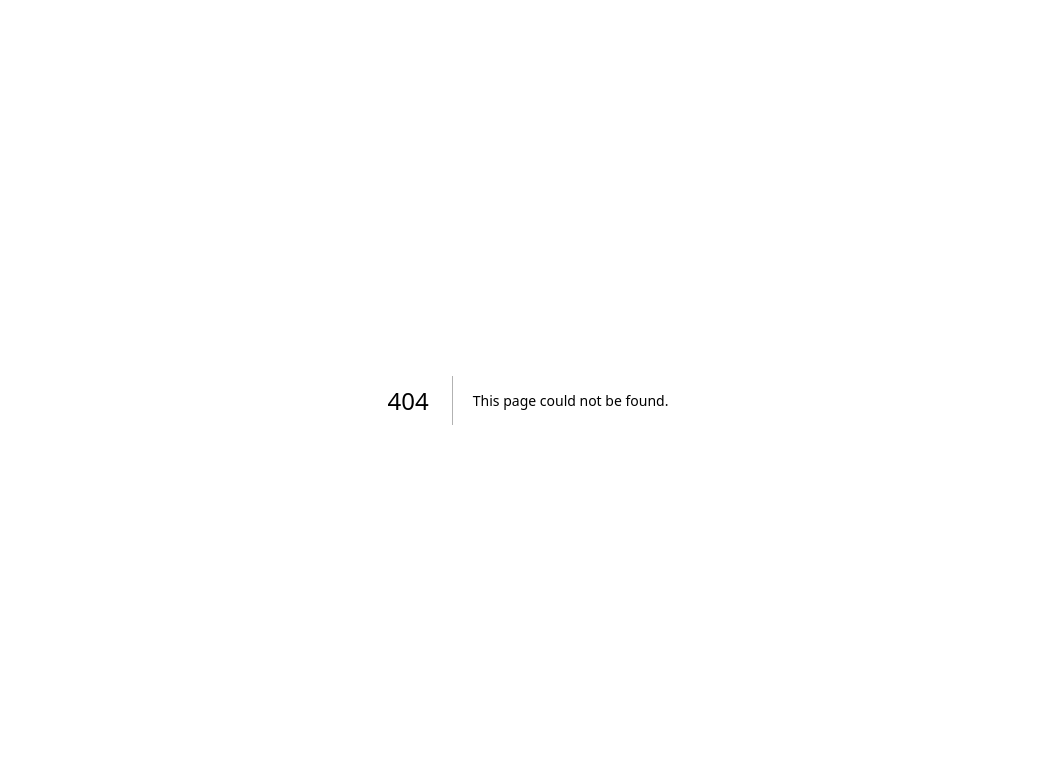
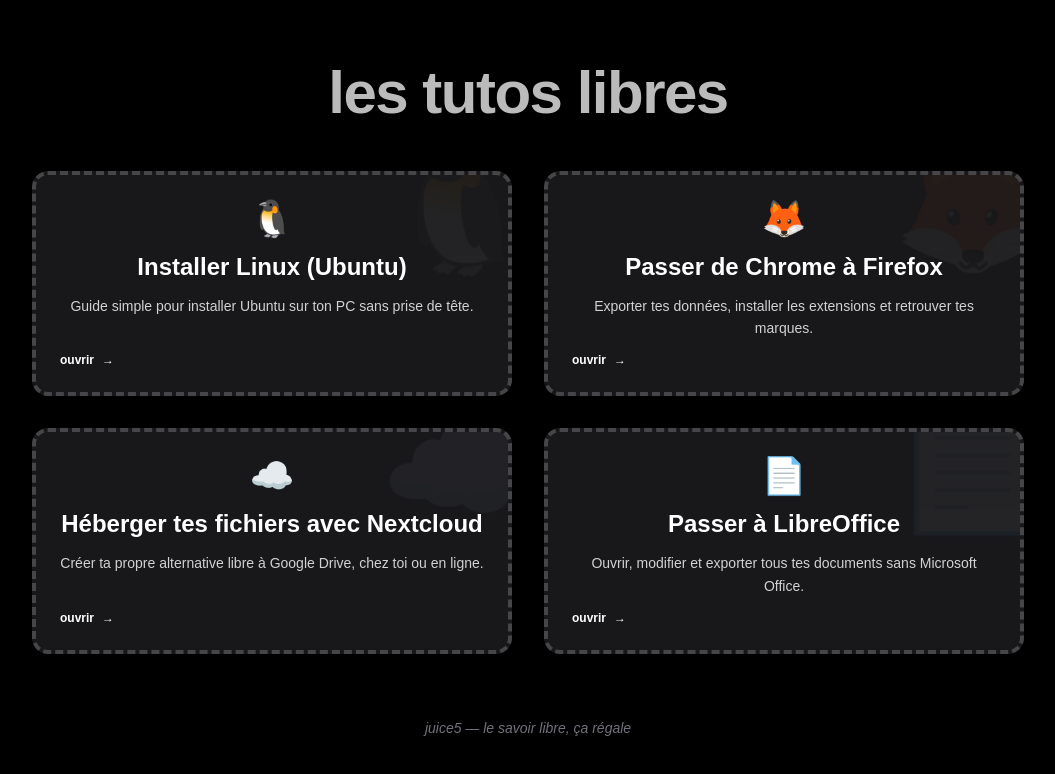
Before and after one commit to lucianmocan/nuit-info-2025, a Next.js app: page /tuto in a window 1280 px wide. Before the commit this address had no page. Shown: the top 774 px of the page, without its empty margins (112-1167 px from the left). Built offline with nearby package versions, Linux system fonts and the light colour scheme.

Commit message:
feat(tuto): Ajout page principale.

```diff
--- a/app/page.tsx
+++ b/app/page.tsx
@@ -225,6 +225,7 @@
             </Link>
 
             <div className="group relative cursor-pointer overflow-hidden rounded-2xl border-4 border-dashed border-white/20 bg-zinc-900 p-6 transition-all hover:rotate-2 hover:scale-105 hover:border-solid hover:border-white hover:bg-zinc-800">
+              <Link href="/tuto" className="group relative cursor-pointer overflow-hidden rounded-2xl border-4 border-dashed border-white/20 bg-zinc-900 p-6 transition-all hover:rotate-2 hover:scale-105 hover:border-solid hover:border-white hover:bg-zinc-800">
               <div className="absolute -left-8 -top-8 text-9xl opacity-5 transition-all group-hover:-rotate-12 group-hover:scale-110">
                 📚
               </div>
@@ -240,6 +241,7 @@
                   j'y vais <span className="transition-transform group-hover:translate-x-1">→</span>
                 </div>
               </div>
+              </Link>
             </div>
           </div>
 
--- /dev/null
+++ b/app/tuto/page.tsx
@@ -0,0 +1,76 @@
+"use client";
+
+import Image from "next/image";
+import Link from "next/link";
+import { useState } from "react";
+
+export default function TutosLibres() {
+  const tutos = [
+    {
+      titre: "Installer Linux (Ubuntu)",
+      description:
+        "Guide simple pour installer Ubuntu sur ton PC sans prise de tête.",
+      emoji: "🐧",
+      href: "/tutos/linux-install",
+    },
+    {
+      titre: "Passer de Chrome à Firefox",
+      description:
+        "Exporter tes données, installer les extensions et retrouver tes marques.",
+      emoji: "🦊",
+      href: "/tutos/firefox",
+    },
+    {
+      titre: "Héberger tes fichiers avec Nextcloud",
+      description:
+        "Créer ta propre alternative libre à Google Drive, chez toi ou en ligne.",
+      emoji: "☁️",
+      href: "/tutos/nextcloud",
+    },
+    {
+      titre: "Passer à LibreOffice",
+      description:
+        "Ouvrir, modifier et exporter tous tes documents sans Microsoft Office.",
+      emoji: "📄",
+      href: "/tutos/libreoffice",
+    },
+  ];
+
+  return (
+    <div className="flex min-h-screen flex-col items-center justify-center bg-black text-white p-8">
+      <main className="flex w-full max-w-5xl flex-col items-center gap-12 p-4 text-center">
+        <h1 className="animate-pulse text-6xl font-bold tracking-tight transition-all hover:scale-110 hover:tracking-wider">
+          les tutos libres
+        </h1>
+
+        <div className="grid w-full grid-cols-1 gap-6 md:grid-cols-2 lg:gap-8">
+          {tutos.map((tuto, index) => (
+            <Link
+              key={index}
+              href={tuto.href}
+              className="group relative cursor-pointer overflow-hidden rounded-2xl border-4 border-dashed border-white/20 bg-zinc-900 p-6 transition-all hover:rotate-2 hover:scale-105 hover:border-solid hover:border-white hover:bg-zinc-800"
+            >
+              <div className="absolute -right-8 -top-8 text-9xl opacity-5 transition-all group-hover:rotate-12 group-hover:scale-110">
+                {tuto.emoji}
+              </div>
+              <div className="relative flex h-full flex-col gap-3">
+                <div className="text-4xl transition-all group-hover:animate-bounce">
+                  {tuto.emoji}
+                </div>
+                <h2 className="text-2xl font-bold">{tuto.titre}</h2>
+                <p className="text-sm leading-relaxed text-white/80">{tuto.description}</p>
+                <div className="mt-auto flex items-center gap-2 text-xs font-semibold transition-all group-hover:gap-3">
+                  ouvrir <span className="transition-transform group-hover:translate-x-1">→</span>
+                </div>
+              </div>
+            </Link>
+          ))}
+        </div>
+
+        <p className="mt-4 text-center text-sm italic text-zinc-500">
+          juice5 — le savoir libre, ça régale
+        </p>
+      </main>
+    </div>
+  );
+}
```
